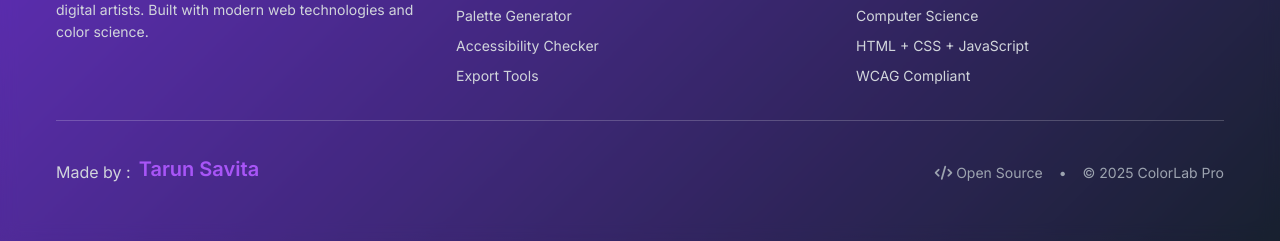
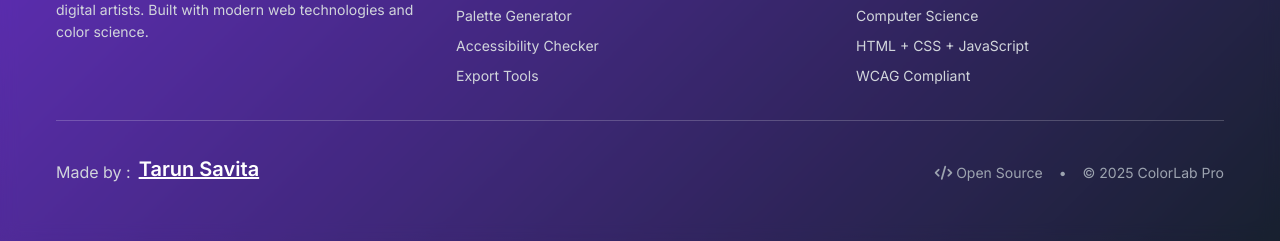
Before and after one commit to Tarunsavita/Color-Lab-Pro, a plain HTML site: page index.html in a window 1280 px wide. Shown: the part 1919-2160 px from the top of the page. Drawn offline with Linux system fonts and the light colour scheme.

Commit message:
index.html

```diff
--- a/index.html
+++ b/index.html
@@ -699,7 +699,10 @@
             <div class="footer-bottom">
                 <div class="footer-credit">
                     <span>Made by : </span>
-                    <span class="creator-name">Tarun Savita</span>
+<span class="creator-name">
+  <a href="https://www.linkedin.com/in/tarunsavita/" style="color: white;">Tarun Savita</a>
+</span>
+
                 </div>
 
                 <div class="footer-meta">
```
